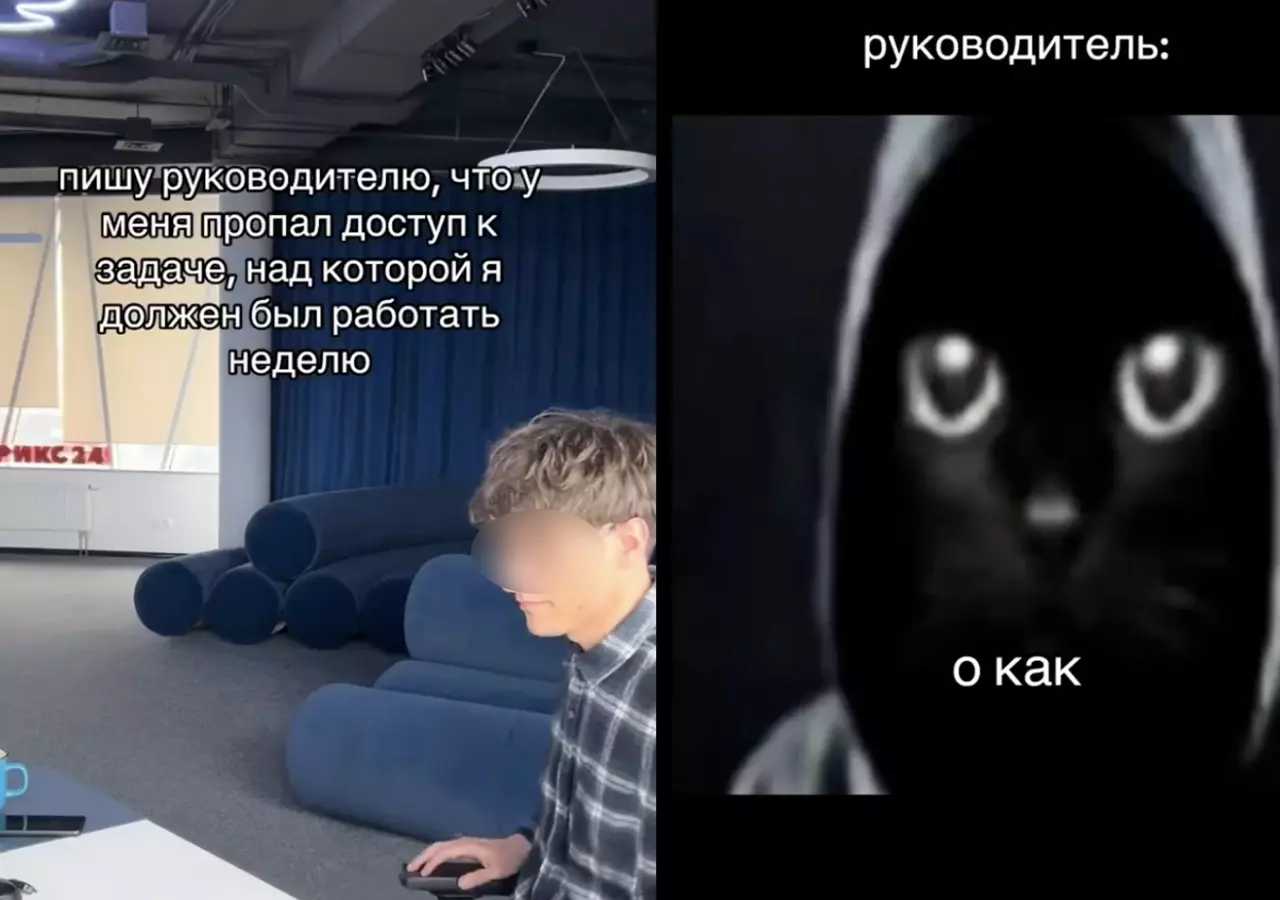
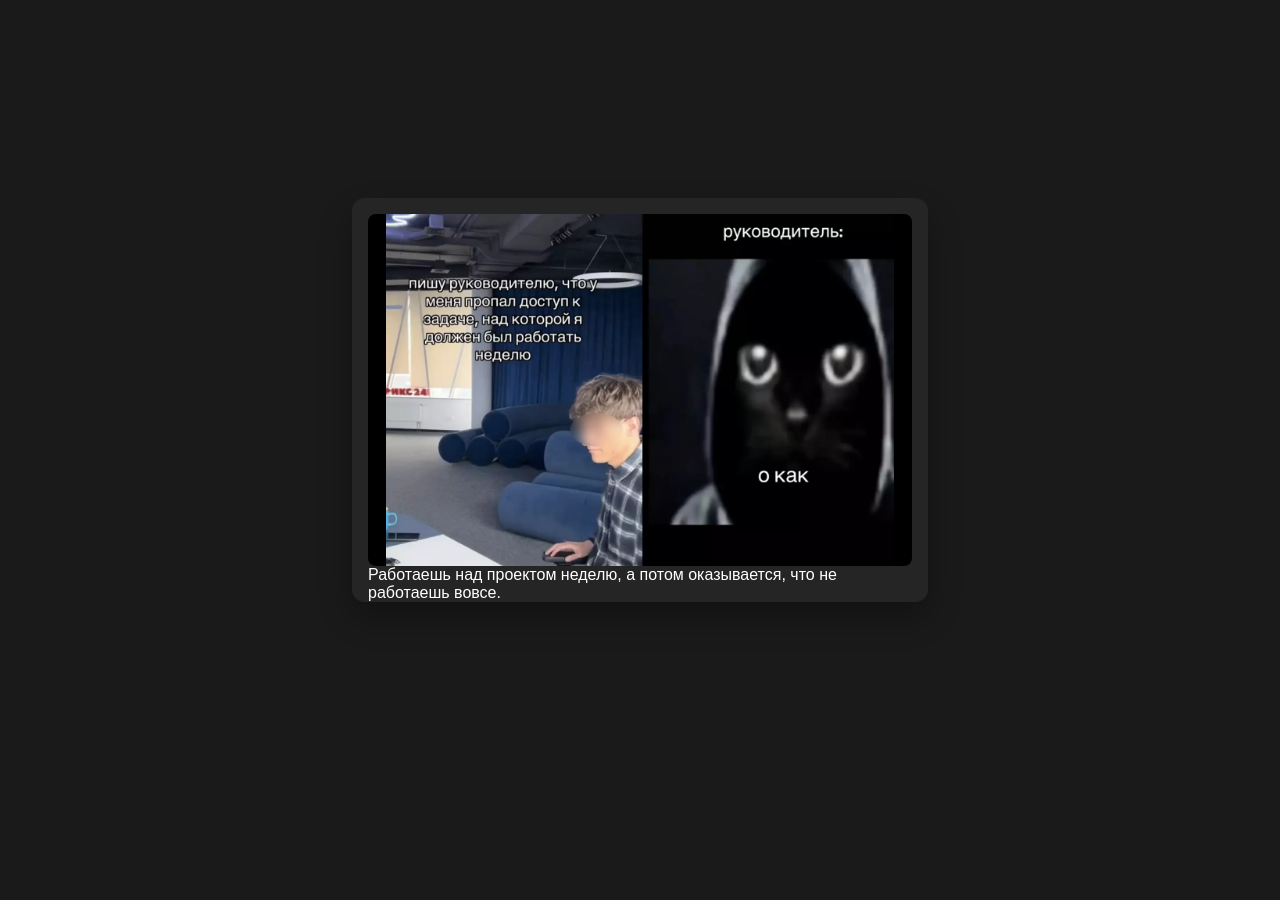
Before and after one commit to a-heras/cssMemeSlider, a plain HTML site: page cssMemeSlider/index.html in a window 1280 px wide. Shown: the top 900 px of the page. After the commit the page ends 800 px from the top, so only its background shows below. Drawn offline with Linux system fonts and the light colour scheme.

Commit message:
feat: add layout and styles for slider component(Wed, Jun 3, 2026, 11:24:34 PM)

```diff
--- a/cssMemeSlider/style.css
+++ b/cssMemeSlider/style.css
@@ -11,3 +11,53 @@ html {
 .slider__radio {
     display: none;
 }
+
+body {
+    font-family: 'Arial', sans-serif;
+    background-color: #1a1a1a;
+    color: #ffffff;
+    display: flex;
+    justify-content: center;
+    align-items: center;
+    min-height: 100vh;
+}
+
+.slider {
+    display: flex;
+    flex-direction: column;
+    align-items: center;
+    width: 100%;
+    max-width: 38rem;
+    margin: 0 auto;
+    padding: 1rem;
+}
+
+.slider__window {
+    width: 100%;
+    overflow: hidden;
+    background-color: #252525;
+    border-radius: 0.8rem;
+    box-shadow: 0 1rem 2rem rgba(0, 0, 0, 0.3);
+}
+
+.slider__inner {
+    display: flex;
+    width: 100%;
+    transition: transform 0.6s cubic-bezier(0.25, 1, 0.5, 1);
+}
+
+.slider__slide {
+    min-width: 100%;
+    display: flex;
+    flex-direction: column;
+    align-items: center;
+    padding: 1rem 1rem 0 1rem;
+}
+
+.slider__image {
+    width: 100%;
+    height: 22rem;
+    object-fit: contain;
+    background-color: #000000;
+    border-radius: 0.5rem;
+}
```
